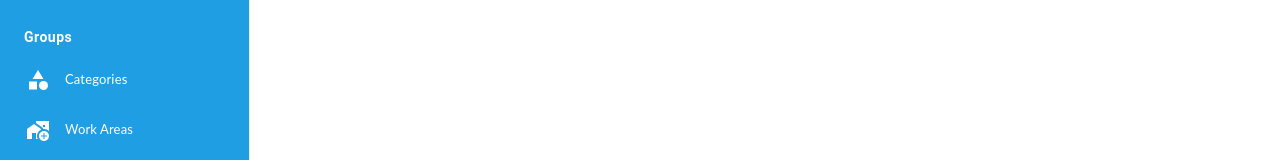
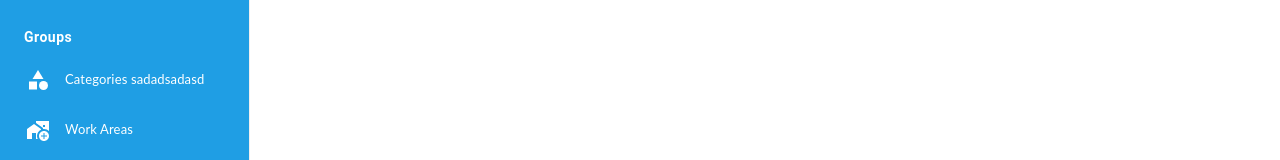
Before and after one commit to EmmanuelHdez/management-inventory-admin, a React (Create React App) app: page / in a window 1280 px wide. Shown: the part 478-638 px from the top of the page. Built offline with nearby package versions, Linux system fonts and the light colour scheme.

Commit message:
(MINOR) - Updates front

```diff
--- a/src/views/global/Menu.jsx
+++ b/src/views/global/Menu.jsx
@@ -148,7 +148,7 @@ function SideMenu () {
 
                         <Menu menuItemStyles={menuItemStyles}>
                             <MenuItem icon={<CategoryIcon />} component={<Link to="/inventory-categories" />}>
-                                Categories
+                                Categories sadadsadasd
                             </MenuItem>
                             <MenuItem icon={<AddHomeWorkIcon />} component={<Link to="/work-areas" />}>
                                 Work Areas
```
